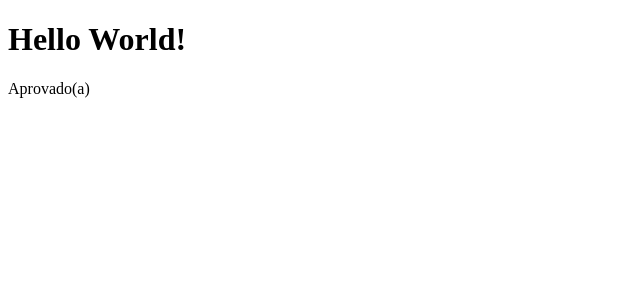
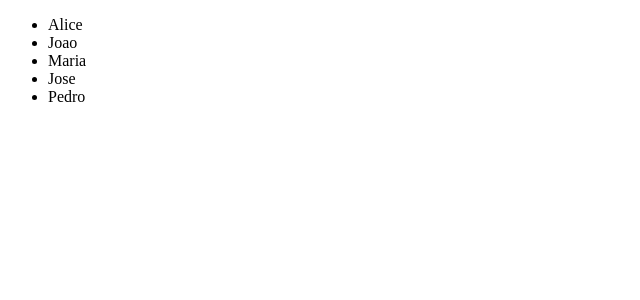
Before and after one commit to ITSimaoAbel/VueJs-course, a Vue app: page / in a window 1280 px wide. Shown: the top 300 px of the page, without its empty margins (0-640 px from the left). Built offline with nearby package versions, Linux system fonts and the light colour scheme.

Commit message:
Update: create component Exemplo03 and  Diretivas v-for

```diff
--- a/src/App.vue
+++ b/src/App.vue
@@ -2,10 +2,12 @@
 <script setup>
   //importacao dos componentes
   //import Exemplo01 from './components/Exemplo01Interpolacao.vue';
-  import Exemplo02 from './components/Exemplo02Condicional.vue';
+  //import Exemplo02 from './components/Exemplo02Condicional.vue';
+  import Exemplo03 from './components/Exemplo03Laco.vue';
+
 </script>
 
 <!-- HTML -->
  <template>
-    <Exemplo02></Exemplo02>
+    <Exemplo03></Exemplo03>
  </template>
--- /dev/null
+++ b/src/components/Exemplo03Laco.vue
@@ -0,0 +1,12 @@
+<!--SCRIPT-->
+<script setup>
+    //Vetor
+    let nomes = ['Alice', 'Joao', 'Maria', 'Jose', 'Pedro'];
+</script>
+
+<!-- HTML -->
+<template>
+    <ul>
+        <li v-for="nome in nomes">{{ nome }}</li>
+    </ul>
+</template>
```
